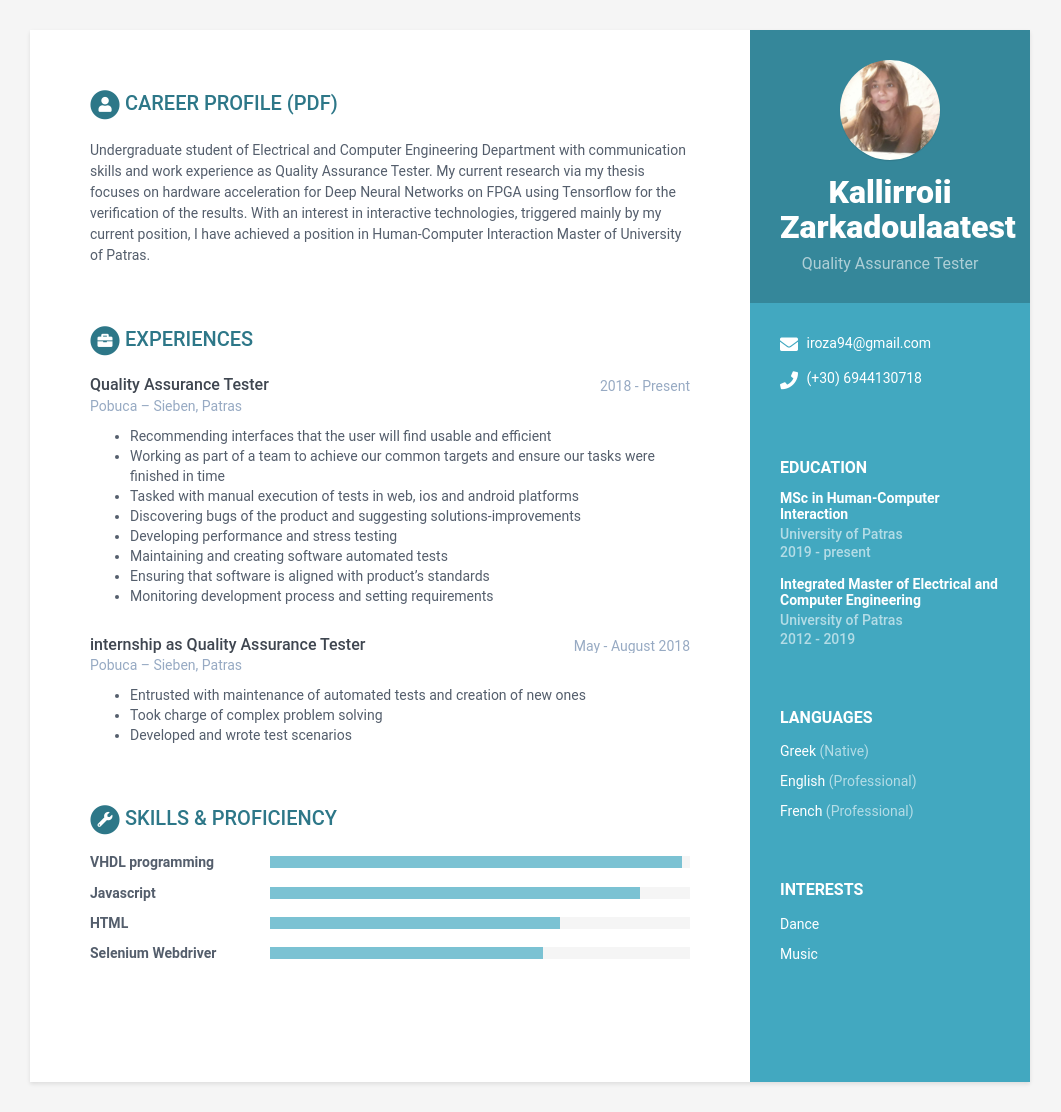
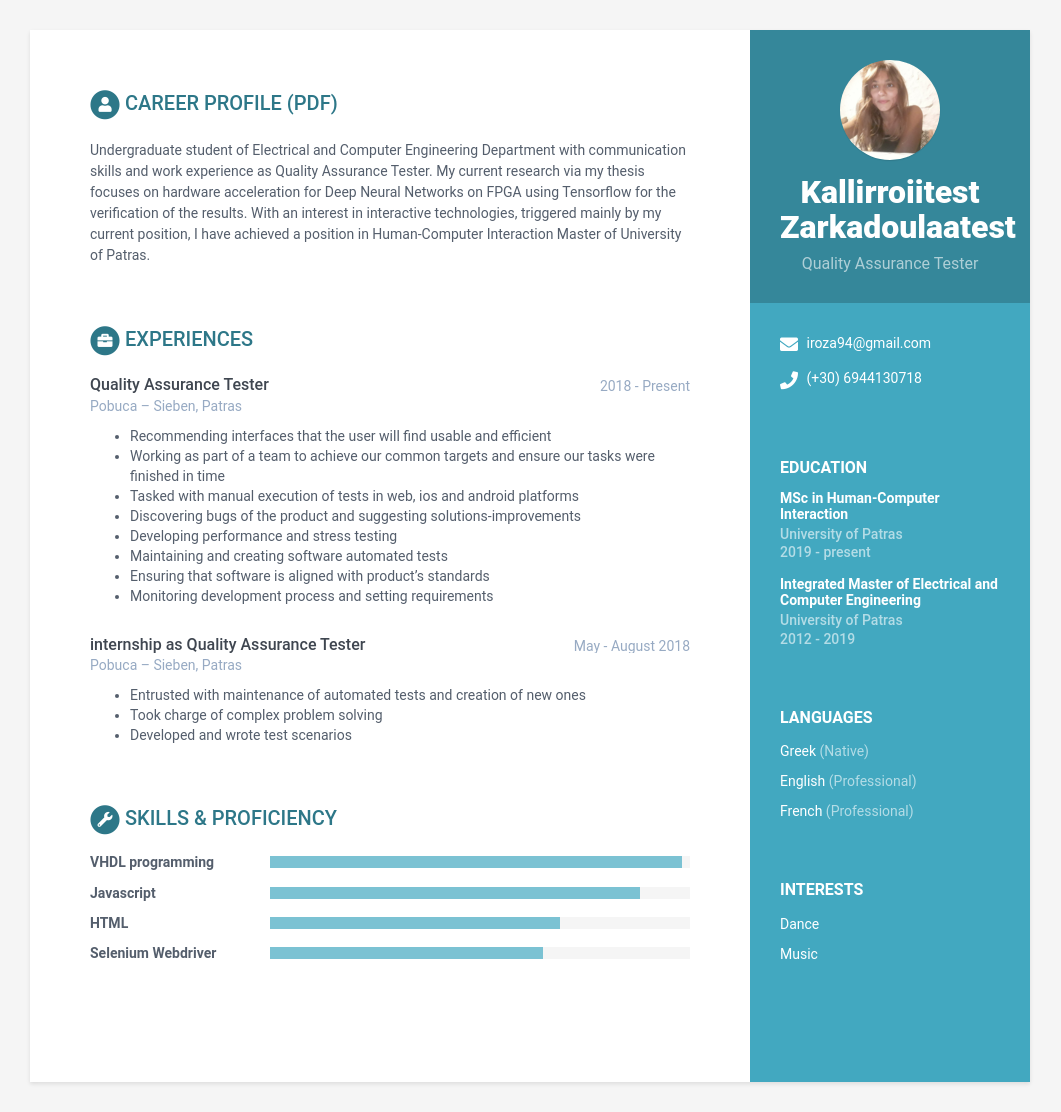
Before and after one commit to irozarkadoula/my_cv, a Jekyll site: the page built from index.html, in a window 1280 px wide. Shown: the whole page, without its empty margins (110-1171 px from the left). Built offline with Jekyll 4.4.1, drawn with Linux system fonts in a browser that asks for light colours.

Commit message:
Update data.yml

```diff
--- a/_data/data.yml
+++ b/_data/data.yml
@@ -7,7 +7,7 @@ sidebar:
     education: True # set to False if you want education in main section instead of in sidebar
 
     # Profile information
-    name: Kallirroii Zarkadoulaatest
+    name: Kallirroiitest Zarkadoulaatest
     tagline: Quality Assurance Tester
     avatar: profile.png  #place a 100x100 picture inside /assets/images/ folder and provide the name of the file below
 
```
